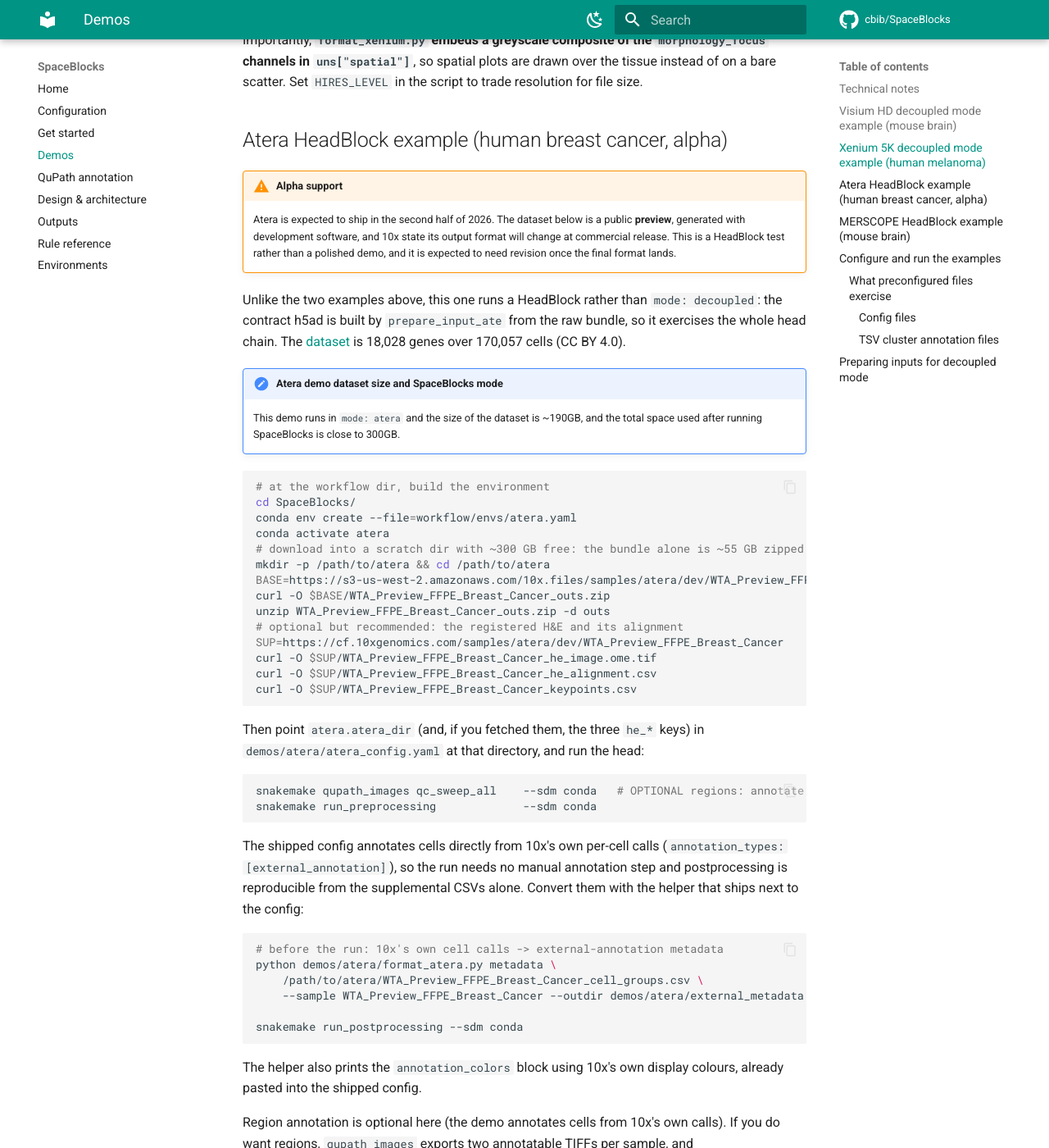
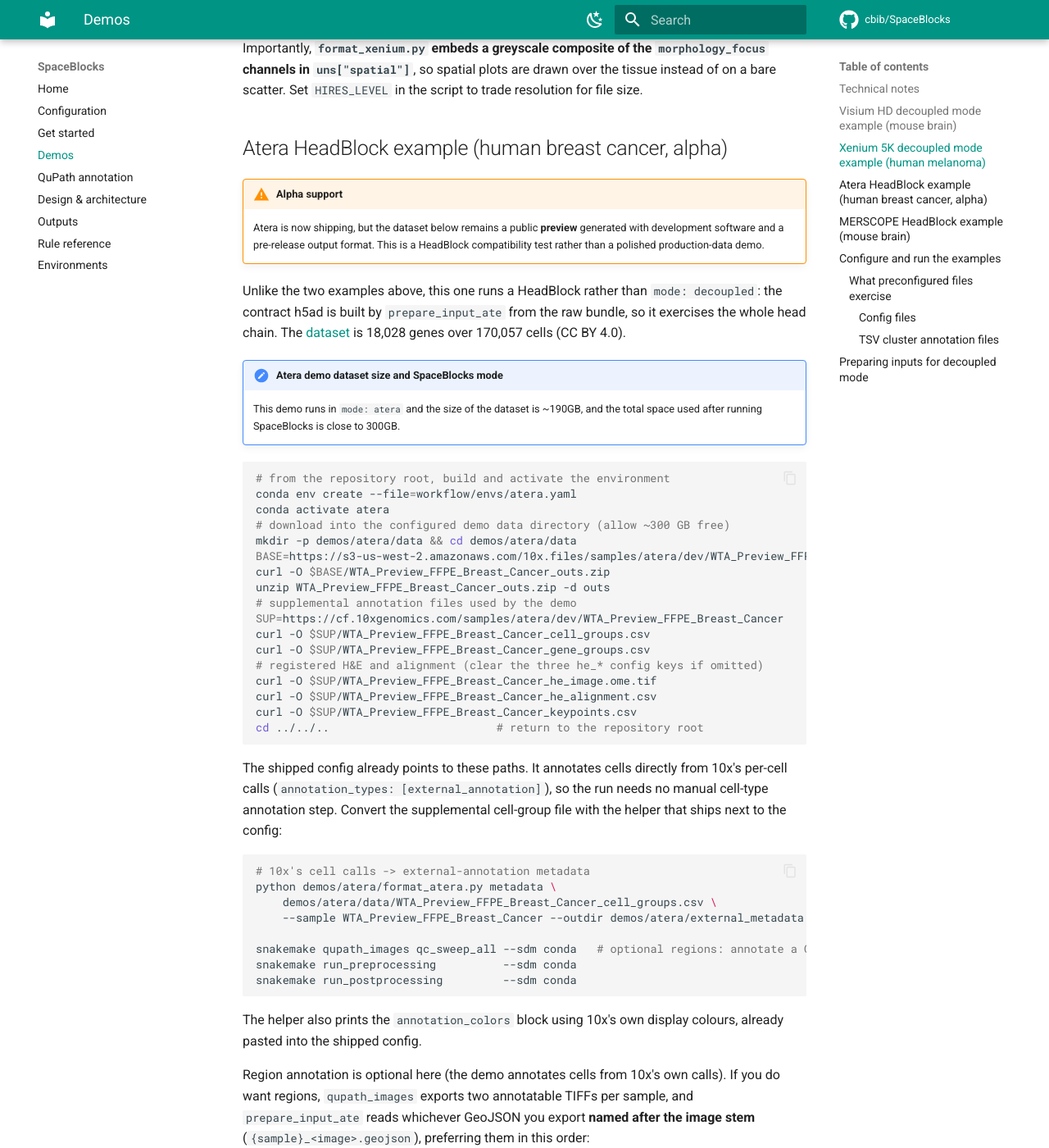
Before and after one commit to cbib/SpaceBlocks, an MkDocs documentation site: the page built from docs/demos.md, in a window 1280 px wide and 1400 px high, scrolled down 2540 px. Shown: the whole window at 82% size. Built offline with MkDocs 1.6.1 and Material for MkDocs 9.7.7, drawn with Linux system fonts in a browser that asks for light colours; comment, search, counter and statistics services are not loaded; some of the changed text lies outside the part shown.

Commit message:
fix(demos): update hardcoded directories, make them relative to the repo root

````diff
--- a/docs/demos.md
+++ b/docs/demos.md
@@ -1,13 +1,15 @@
 # Demos — public-data runs per technology
 
 This page shows how to run SpaceBlocks end-to-end on **public data** for each supported technology, and documents how to prepare your own inputs for `mode: decoupled`.
+
+All demo config paths are relative to the repository root: place downloaded inputs under `demos/<platform>/data/` and run Snakemake from the repository root.
 
 !!! warning "Repository's synthetic data"
     The tiny case in `.test/` exists only to exercise the DAG in CI, and to render the workflow's tube map on the Snakemake catalog.
 
 ## Technical notes
 
-To keep the Visium HD and Xenium 5K tutorials simple and lightweight, we use 1 sample from a public dataset and divide it into **3 artificial samples, keeping only 500 highly-variable genes (HVGs)**. Atera and MERSCOPE examples consume publicly available raw data.
+To keep the Visium HD and Xenium 5K tutorials simple and lightweight, we use 1 sample from a public dataset and divide it into **3 artificial samples, keeping only 500 highly-variable genes (HVGs)**. The Atera and MERSCOPE examples consume publicly available raw data.
 
 We provide default `config` files, pre-annotated regions (GeoJSON files), clusters and cluster-to-cell type equivalences for the example public datasets to ensure reproducibility.
 
@@ -42,13 +44,10 @@ For the example here presented, you may download the Visium HD dataset from the
     This demo runs in `mode: decoupled` and the size of the dataset is ~15GB.
 
 ```bash
-# at the workflow dir, build the environment
-cd SpaceBlocks/
+# from the repository root, build and activate the environment
 conda env create --file=workflow/envs/visiumhd.yaml
-# activate it
 conda activate visiumhd
-# move to the reproducibility dir and place the downloaded outs under data/<SAMPLE>/
-# move to the reproducibility dir and download the three files under data/<SAMPLE>/
+# move to the demo directory and download the three files under data/<SAMPLE>/
 cd demos/visiumhd
 mkdir -p data/Visium_HD_Mouse_Brain && cd data/Visium_HD_Mouse_Brain
 BASE=https://cf.10xgenomics.com/samples/spatial-exp/4.0.1/Visium_HD_Mouse_Brain
@@ -61,6 +60,7 @@ cd ../..
 # build the contracts for the CoreBlocks
 # use an interactive job with 16Gb and 4 cores on a slurm cluster (salloc --ntasks=1 --cpus-per-task=4 --mem 16G -t 01:00:00)
 python format_visiumhd.py            # -> contracts/<sample>.h5ad + core_samples.tsv
+cd ../..                             # return to the repository root
 ```
 
 We provide `demo_vhd.geojson` for this dataset, as an example QuPath export on the hires image (see [QuPath annotation tutorial](qupath-tutorial.md)).
@@ -73,12 +73,10 @@ You may download the Xenium dataset from the [10x Genomics web](https://www.10xg
     This demo runs in `mode: decoupled` and the size of the dataset is ~11GB.
 
 ```bash
-# at the workflow dir, build the environment
-cd SpaceBlocks/
+# from the repository root, build and activate the environment
 conda env create --file=workflow/envs/xenium5k.yaml
-# activate it
 conda activate xenium5k
-# move to the reproduciblity dir
+# move to the demo directory
 cd demos/xenium5k
 # download the Xenium bundle into data/<SAMPLE>/
 mkdir -p data && cd data
@@ -88,6 +86,7 @@ cd ..
 # build the contracts
 # use an interactive job with 16Gb and 4 cores if using a slurm cluster (salloc --ntasks=1 --cpus-per-task=4 --mem 16G -t 01:00:00)
 python format_xenium.py              # -> contracts/<roi>.h5ad + core_samples.tsv
+cd ../..                             # return to the repository root
 ```
 
 Notice that the Xenium GeoJSON is annotated in pixels, while cells are in microns. The `format_xenium.py` script detects the scale mismatch and rescales the polygons automatically.
@@ -97,10 +96,9 @@ Importantly, **`format_xenium.py` embeds a greyscale composite of the `morpholog
 ## Atera HeadBlock example (human breast cancer, alpha)
 
 !!! warning "Alpha support"
-    Atera is expected to ship in the second half of 2026. The dataset below is a public
-    **preview**, generated with development software, and 10x state its output format will
-    change at commercial release. This is a HeadBlock test rather than a polished demo, and
-    it is expected to need revision once the final format lands.
+    Atera is now shipping, but the dataset below remains a public **preview** generated with
+    development software and a pre-release output format. This is a HeadBlock compatibility
+    test rather than a polished production-data demo.
 
 Unlike the two examples above, this one runs a HeadBlock rather than `mode: decoupled`: the contract h5ad is built by `prepare_input_ate` from the raw bundle, so it exercises the whole head chain. The [dataset](https://www.10xgenomics.com/datasets/atera-wta-ffpe-human-breast-cancer) is 18,028 genes over 170,057 cells (CC BY 4.0).
 
@@ -108,38 +106,36 @@ Unlike the two examples above, this one runs a HeadBlock rather than `mode: deco
     This demo runs in `mode: atera` and the size of the dataset is ~190GB, and the total space used after running SpaceBlocks is close to 300GB.
 
 ```bash
-# at the workflow dir, build the environment
-cd SpaceBlocks/
+# from the repository root, build and activate the environment
 conda env create --file=workflow/envs/atera.yaml
 conda activate atera
-# download into a scratch dir with ~300 GB free: the bundle alone is ~55 GB zipped
-mkdir -p /path/to/atera && cd /path/to/atera
+# download into the configured demo data directory (allow ~300 GB free)
+mkdir -p demos/atera/data && cd demos/atera/data
 BASE=https://s3-us-west-2.amazonaws.com/10x.files/samples/atera/dev/WTA_Preview_FFPE_Breast_Cancer
 curl -O $BASE/WTA_Preview_FFPE_Breast_Cancer_outs.zip
 unzip WTA_Preview_FFPE_Breast_Cancer_outs.zip -d outs
-# optional but recommended: the registered H&E and its alignment
+# supplemental annotation files used by the demo
 SUP=https://cf.10xgenomics.com/samples/atera/dev/WTA_Preview_FFPE_Breast_Cancer
+curl -O $SUP/WTA_Preview_FFPE_Breast_Cancer_cell_groups.csv
+curl -O $SUP/WTA_Preview_FFPE_Breast_Cancer_gene_groups.csv
+# registered H&E and alignment (clear the three he_* config keys if omitted)
 curl -O $SUP/WTA_Preview_FFPE_Breast_Cancer_he_image.ome.tif
 curl -O $SUP/WTA_Preview_FFPE_Breast_Cancer_he_alignment.csv
 curl -O $SUP/WTA_Preview_FFPE_Breast_Cancer_keypoints.csv
+cd ../../..                         # return to the repository root
 ```
 
-Then point `atera.atera_dir` (and, if you fetched them, the three `he_*` keys) in `demos/atera/atera_config.yaml` at that directory, and run the head:
+The shipped config already points to these paths. It annotates cells directly from 10x's per-cell calls (`annotation_types: [external_annotation]`), so the run needs no manual cell-type annotation step. Convert the supplemental cell-group file with the helper that ships next to the config:
 
 ```bash
-snakemake qupath_images qc_sweep_all    --sdm conda   # OPTIONAL regions: annotate a QuPath TIFF (see below), export the GeoJSON
-snakemake run_preprocessing             --sdm conda
-```
-
-The shipped config annotates cells directly from 10x's own per-cell calls (`annotation_types: [external_annotation]`), so the run needs no manual annotation step and postprocessing is reproducible from the supplemental CSVs alone. Convert them with the helper that ships next to the config:
-
-```bash
-# before the run: 10x's own cell calls -> external-annotation metadata
+# 10x's cell calls -> external-annotation metadata
 python demos/atera/format_atera.py metadata \
-    /path/to/atera/WTA_Preview_FFPE_Breast_Cancer_cell_groups.csv \
+    demos/atera/data/WTA_Preview_FFPE_Breast_Cancer_cell_groups.csv \
     --sample WTA_Preview_FFPE_Breast_Cancer --outdir demos/atera/external_metadata
 
-snakemake run_postprocessing --sdm conda
+snakemake qupath_images qc_sweep_all --sdm conda   # optional regions: annotate a QuPath TIFF and export the GeoJSON
+snakemake run_preprocessing          --sdm conda
+snakemake run_postprocessing         --sdm conda
 ```
 
 The helper also prints the `annotation_colors` block using 10x's own display colours, already pasted into the shipped config.
@@ -164,7 +159,7 @@ head reads the two Vizgen cell CSVs directly and reuses the `xenium5k.yaml` envi
 
 We use the open-access **Vizgen MERFISH Mouse Brain Receptor Map** (Vizgen Data Release V1.0), Slice 1 / Replicate 1 — 483 genes, ~78k cells, a full coronal slice at single-cell resolution. Vizgen distributes this dataset through its **Data Release Program** landing page rather than an open CDN, so there is no single `curl` URL: request/download the files from [info.vizgen.com/mouse-brain-map](https://info.vizgen.com/mouse-brain-map) (the underlying Google Cloud bucket is requester-pays)
 
-```
+```bash
 # from SpaceBlocks/, set the data Google Cloud dirs
 BASE="gs://public-datasets-vizgen-merfish/datasets/mouse_brain_map/BrainReceptorShowcase/Slice1/Replicate1"
 DEST=demos/merscope/data/BrainReceptorShowcase_S1R1
@@ -178,7 +173,7 @@ gcloud storage cp "$BASE/images/mosaic_DAPI_z3.tif"  "$DEST/images/"
 gcloud storage cp "$BASE/images/mosaic_PolyT_z3.tif" "$DEST/images/"
 ```
 
-Make sure that you do not run into problems with google-crc32c. After donwload, the data should look like this:
+After the download, the data should look like this:
 
 ```text
 demos/merscope/data/BrainReceptorShowcase_S1R1/
@@ -195,12 +190,12 @@ The mouse brain release predates the Cell Boundary Stain Kit, so it ships **DAPI
 If your download names its mosaics with a z-plane other than `z3`, set `merscope.z_index` to a plane that exists (the head errors clearly if the requested channel/z is missing).
 
 ```bash
-# at the workflow dir, build the environment (shared with the Xenium head)
-cd SpaceBlocks/
+# from the repository root, build and activate the environment (shared with Xenium)
 conda env create --file=workflow/envs/xenium5k.yaml
+conda activate xenium5k
 
-# point merscope.merscope_dir in demos/merscope/merscope_config.yaml at the region above,
-# then select the config in workflow/Snakefile (see "Configure and run" below) and run:
+# the shipped config already points to the region above; select it in workflow/Snakefile
+# (see "Configure and run" below), then run:
 snakemake qc_sweep_all qupath_images       --sdm conda   # OPTIONAL qc_sweep and regions: annotate the composite TIFF,
                                                          # export demos/merscope/geojson/<sample>_morphology.geojson
 snakemake run_preprocessing                --sdm conda   # builds the contract via the head, then the CoreBlock
@@ -214,22 +209,22 @@ The shipped config holds a **single** region, so postprocessing (integration, ps
 
 ## Configure and run the examples
 
-A config ships next to each example: `demos/xenium5k/xenium5k_config.yaml`, `demos/visiumhd/visiumhd_config.yaml`, `demos/atera/atera_config.yaml` and `demos/merscope/merscope_config.yaml`. Note that configs paths need to be adapted with the ones in your specific system before reproducing the examples.
+A config ships next to each example: `demos/xenium5k/xenium5k_config.yaml`, `demos/visiumhd/visiumhd_config.yaml`, `demos/atera/atera_config.yaml` and `demos/merscope/merscope_config.yaml`. Their default paths match the layouts shown above when Snakemake is run from the repository root.
 
-Optionally, you may use an external reference for the `ingest` rule, we provide external links to set in the example config files.
+The Xenium 5K config also demonstrates optional automatic annotation. It expects the annotated reference named by `ingest_ref` under `demos/xenium5k/data/`; either provide that file or disable the feature by setting `qc_sweep.ingest_enabled: false` and `ingest_ref: ''`.
 
 To use one, comment the default `configfile:` line in `workflow/Snakefile` and uncomment the matching example line (all are already present):
 
 ```python
 # configfile: "config/config.yaml"
-# configfile: demos/visiumhd/visiumhd_config.yaml      # alternative for visiumhd
-# configfile: "demos/atera/atera_config.yaml"          # alpha: Atera HeadBlock test
+# configfile: "demos/visiumhd/visiumhd_config.yaml"    # alternative for visiumhd
+# configfile: "demos/atera/atera_config.yaml"          # Atera preview-data HeadBlock test
 # configfile: "demos/merscope/merscope_config.yaml"    # MERSCOPE HeadBlock test
 configfile: "demos/xenium5k/xenium5k_config.yaml"
 ```
 
 !!! warning "DO NOT INCLUDE several config files"
-    **Make sure to only have one uncommented config file in the Snakefile.** Snakemake allows the Snakefile to reference multiple config files, so having multiple config files could lead to unexpected results.
+    **Make sure only one `configfile:` line is uncommented in the Snakefile.** Snakemake can merge multiple config files, which may produce unexpected results here.
 
 Then launch the core:
 
@@ -246,7 +241,7 @@ The shipped `demos/xenium5k/xenium5k_config.yaml` is set up to demonstrate the o
 
 - **Subcompartment re-clustering.** `subcompartments` groups cell type labels and re-clusters them (`subcluster` rule, included in `run_postprocessing`).
 - **Gene / signature exploration.** `gene_queries_demo.tsv` holds a small gene set and a gene to showcase the `run_exploration` CoreBlock capabilities.
-- **Automatic annotation (optional).** `ingest_ref` and `ingest_ref_label_key` are empty by default, they allow the use of external references for automatic annotation (which may guide manual annotation). We provide examples in the config files to test this feature during `qc_sweep_all` (showing which assigned cell types are removed during QC) and `run_preprocessing`. Automatic annotation will also be shown in the `sample_report.pdf` during `run_postprocessing`.
+- **Automatic annotation (optional).** The Xenium 5K config enables this example and points `ingest_ref` to `demos/xenium5k/data/bcc_and_normal_Garnier_PNAS_2024.h5ad`; `ingest_ref_label_key` identifies the reference's cell-type column. The assigned cell types appear during `qc_sweep_all`, `run_preprocessing`, and in `sample_report.pdf` during `run_postprocessing`. To skip it, set `qc_sweep.ingest_enabled: false` and `ingest_ref: ''`.
 
 #### TSV cluster annotation files
 
@@ -260,7 +255,7 @@ The config `mode: decoupled` skips the HeadBlocks entirely and runs the CoreBloc
 
 To generate valid *contract* AnnData objects (saved as h5ads), follow the [contract specification](design.md#the-validation-object-contract); the rules in short are:
 
-**1 — Shape.** Each h5ad must satisfy the [contract](design.md#the-validation-object-contract): `X` = raw integer counts, `obsm["spatial"]` = per-cell `(x, y)`, and `obs` carrying `sample` (and, ideally, `cell_id` and `region_annotation`). `cell_id` is **optional but strongly recommended, and must equal `obs_names`** to prevent unexpected behaviour — downstream joins key on it, and `validate_input` warns when it differs. An embedded `uns["spatial"]` image is optional, but also strongly recommended. `validate_input` checks all of this before anything runs.
+**1 — Shape.** Each h5ad must satisfy the [contract](design.md#the-validation-object-contract): `X` = raw integer counts, `obsm["spatial"]` = per-cell `(x, y)`, and `obs` carrying `sample` (and, ideally, `cell_id` and `region_annotation`). `cell_id` is **optional but strongly recommended**; when present, it must equal `obs_names` to prevent unexpected behaviour. Downstream joins key on it, and `validate_input` warns when it differs. An embedded `uns["spatial"]` image is optional, but also strongly recommended. `validate_input` checks all of this before anything runs.
 
 **2 — Naming & layout.** One file per sample, laid out as:
 
@@ -268,7 +263,7 @@ To generate valid *contract* AnnData objects (saved as h5ads), follow the [contr
 <contract_dir>/<sample>.h5ad
 ```
 
-where each `<sample>` is a row in `config/core_samples.tsv`. The sample names in the sheet, the folder names, and the `obs["sample"]` values must all match. The example scripts (see above) guarantee this. You can find the TSV examples in `demos/<technology>/contracts/core_samples.tsv`.
+where each `<sample>` is a row in `config/core_samples.tsv`. The sample names in the sheet, the `.h5ad` file names, and the `obs["sample"]` values must all match. The example scripts above guarantee this. You can find the generated TSV examples in `demos/<technology>/contracts/core_samples.tsv`.
 
 **3 — Config.** Point the run at them:
 
````
Also changed, not shown: other parts of docs/demos.md (+1 -2 lines), 4 other files.
